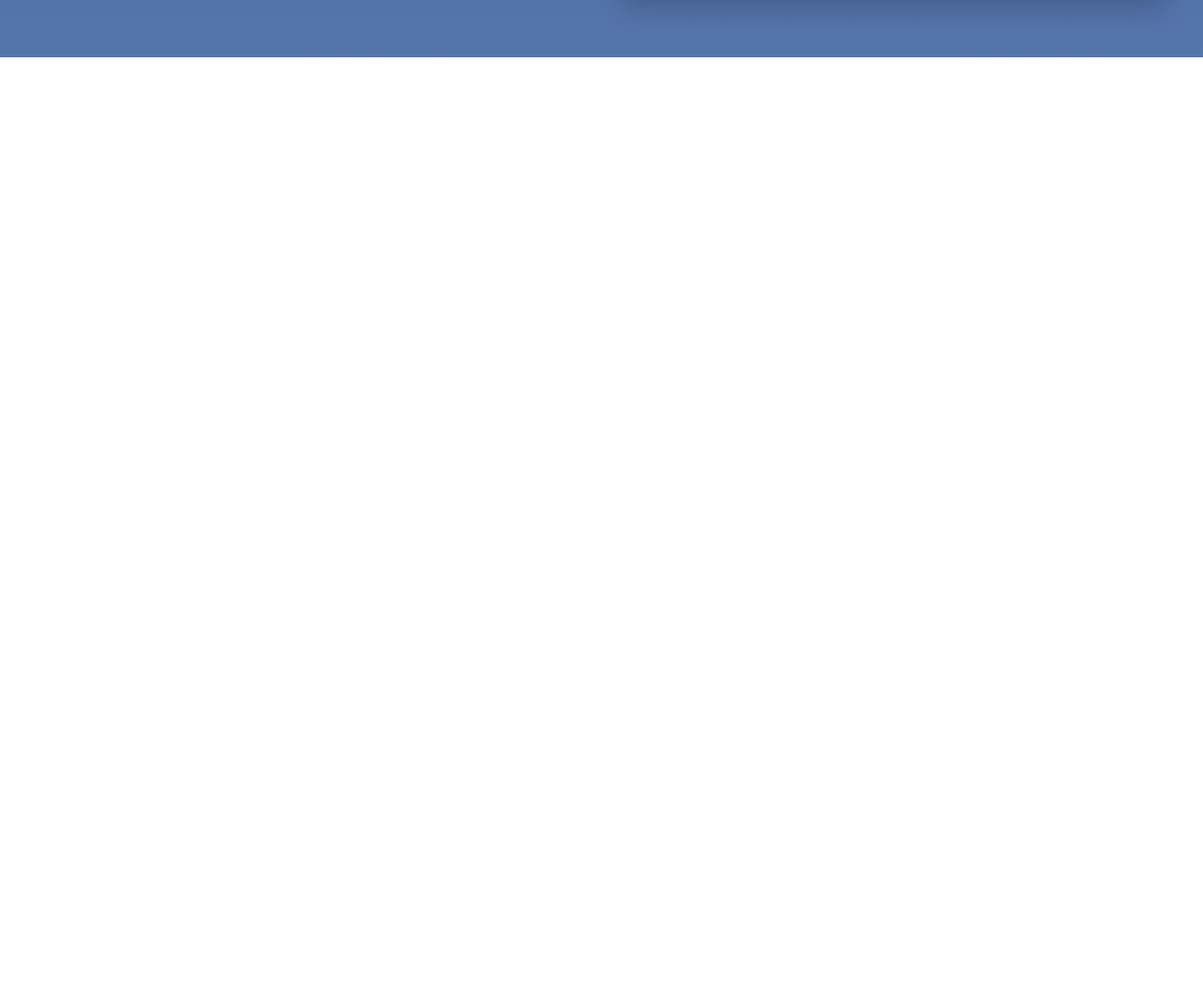
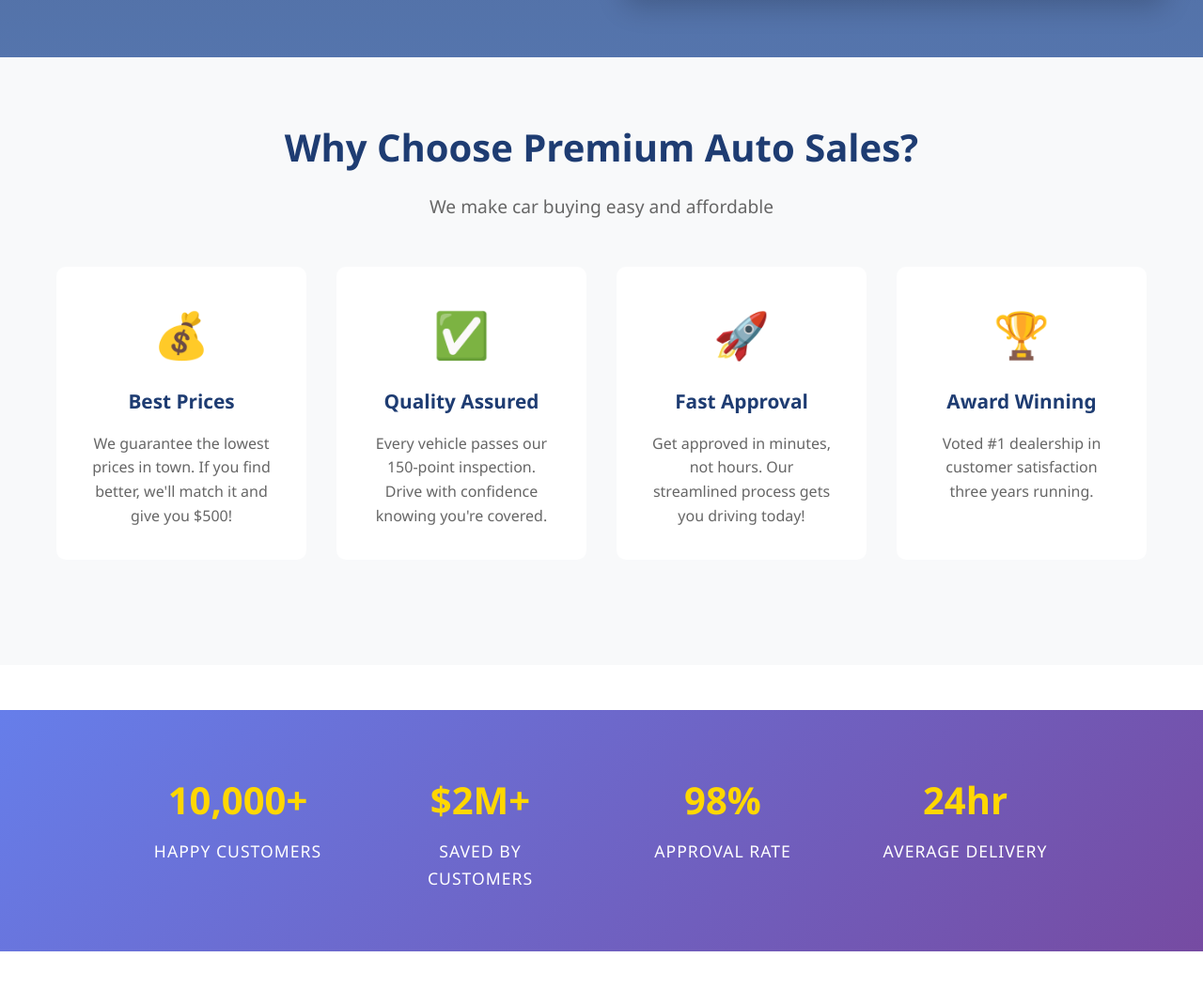
Before and after one commit to antony0531/car-sales-form, a plain HTML site: page index.html in a window 1280 px wide. Shown: the part 556-1608 px from the top of the page at 94% size. Before the commit the page ends 800 px from the top, so only its background shows below. Drawn offline with Linux system fonts and the light colour scheme.

Commit message:
Sprint 3: Add features section and impressive stats

```diff
--- a/index.html
+++ b/index.html
@@ -190,6 +190,98 @@
             margin: 0 auto;
         }
 
+        /* Features Section */
+        .features {
+            background: #f8f9fa;
+        }
+
+        .section-title {
+            text-align: center;
+            font-size: 2.5rem;
+            color: #1e3c72;
+            margin-bottom: 1rem;
+        }
+
+        .section-subtitle {
+            text-align: center;
+            color: #666;
+            font-size: 1.2rem;
+            margin-bottom: 3rem;
+        }
+
+        .features-grid {
+            display: grid;
+            grid-template-columns: repeat(auto-fit, minmax(250px, 1fr));
+            gap: 2rem;
+            margin-bottom: 3rem;
+        }
+
+        .feature-card {
+            background: white;
+            padding: 2rem;
+            border-radius: 10px;
+            text-align: center;
+            transition: transform 0.3s, box-shadow 0.3s;
+            border: 2px solid transparent;
+        }
+
+        .feature-card:hover {
+            transform: translateY(-5px);
+            box-shadow: 0 10px 25px rgba(0,0,0,0.1);
+            border-color: #ffd700;
+        }
+
+        .feature-icon {
+            font-size: 3rem;
+            margin-bottom: 1rem;
+        }
+
+        .feature-card h3 {
+            color: #1e3c72;
+            margin-bottom: 1rem;
+            font-size: 1.3rem;
+        }
+
+        .feature-card p {
+            color: #666;
+            line-height: 1.6;
+        }
+
+        /* Stats Section */
+        .stats {
+            background: linear-gradient(135deg, #667eea 0%, #764ba2 100%);
+            color: white;
+            padding: 3rem 20px;
+            margin: 3rem 0;
+        }
+
+        .stats-grid {
+            display: grid;
+            grid-template-columns: repeat(auto-fit, minmax(200px, 1fr));
+            gap: 2rem;
+            max-width: 1000px;
+            margin: 0 auto;
+            text-align: center;
+        }
+
+        .stat-item {
+            padding: 1rem;
+        }
+
+        .stat-number {
+            font-size: 2.5rem;
+            font-weight: bold;
+            color: #ffd700;
+            display: block;
+            margin-bottom: 0.5rem;
+        }
+
+        .stat-label {
+            font-size: 1.1rem;
+            text-transform: uppercase;
+            letter-spacing: 1px;
+        }
+
         /* Responsive */
         @media (max-width: 768px) {
             .nav-links {
@@ -261,6 +353,62 @@
                 </div>
             </div>
         </section>
+
+        <!-- Features Section -->
+        <section class="features">
+            <div class="section">
+                <h2 class="section-title">Why Choose Premium Auto Sales?</h2>
+                <p class="section-subtitle">We make car buying easy and affordable</p>
+
+                <div class="features-grid">
+                    <div class="feature-card">
+                        <div class="feature-icon">💰</div>
+                        <h3>Best Prices</h3>
+                        <p>We guarantee the lowest prices in town. If you find better, we'll match it and give you $500!</p>
+                    </div>
+
+                    <div class="feature-card">
+                        <div class="feature-icon">✅</div>
+                        <h3>Quality Assured</h3>
+                        <p>Every vehicle passes our 150-point inspection. Drive with confidence knowing you're covered.</p>
+                    </div>
+
+                    <div class="feature-card">
+                        <div class="feature-icon">🚀</div>
+                        <h3>Fast Approval</h3>
+                        <p>Get approved in minutes, not hours. Our streamlined process gets you driving today!</p>
+                    </div>
+
+                    <div class="feature-card">
+                        <div class="feature-icon">🏆</div>
+                        <h3>Award Winning</h3>
+                        <p>Voted #1 dealership in customer satisfaction three years running.</p>
+                    </div>
+                </div>
+            </div>
+        </section>
+
+        <!-- Stats Section -->
+        <section class="stats">
+            <div class="stats-grid">
+                <div class="stat-item">
+                    <span class="stat-number">10,000+</span>
+                    <span class="stat-label">Happy Customers</span>
+                </div>
+                <div class="stat-item">
+                    <span class="stat-number">$2M+</span>
+                    <span class="stat-label">Saved by Customers</span>
+                </div>
+                <div class="stat-item">
+                    <span class="stat-number">98%</span>
+                    <span class="stat-label">Approval Rate</span>
+                </div>
+                <div class="stat-item">
+                    <span class="stat-number">24hr</span>
+                    <span class="stat-label">Average Delivery</span>
+                </div>
+            </div>
+        </section>
     </main>
 </body>
 </html>
```
